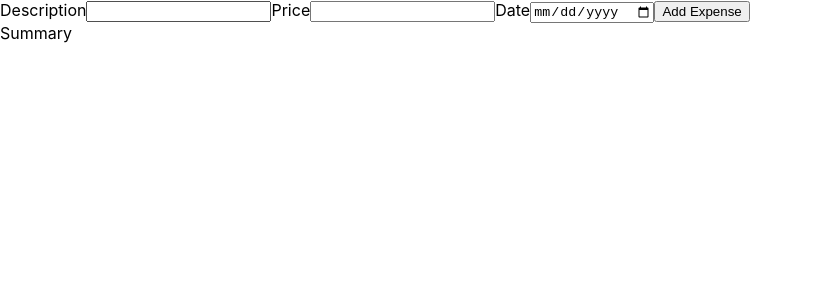
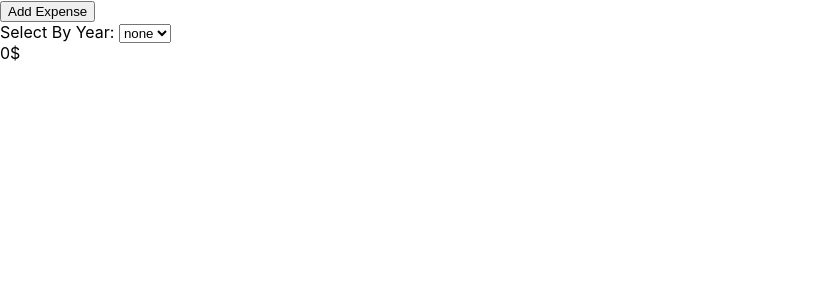
Before and after one commit to ceo991/expense-tracker, a React (Create React App) app: page / in a window 1280 px wide. Shown: the top 300 px of the page, without its empty margins (0-813 px from the left). Built offline with nearby package versions, Linux system fonts and the light colour scheme.

Commit message:
filter functionality added

```diff
--- a/src/App.js
+++ b/src/App.js
@@ -1,4 +1,4 @@
-import { useEffect, useRef, useState } from 'react';
+import { useEffect, useState } from 'react';
 import './App.css';
 import ExpenseForm from './components/ExpenseForm';
 import ExpenseItem from './components/ExpenseItem';
@@ -10,19 +10,29 @@ function App() {
 const[expense,setExpense] = useState({
   description: "",
   price: "",
-  date: ""
+  date: "",
+  year: ""
 })
+
+
+const[years,setYears] = useState(["none"])
+const[selectedYear,setSelectedYear] = useState("none")
 const[expenses,setExpenses] = useState([])
+const[theSum,setTheSum] = useState(0)
 const[total,setTtotal] = useState(0)
-
-// const descRef = useRef()
-// const dateRef = useRef()
-// const priceRef = useRef()
-
+const[willAdd,setWillAdd] = useState(false)
 
 // useEffect(()=>{
 //   console.log(roundStringNumberWithoutTrailingZeroes(0.57,1))//use this func to calculate percentage by months
 // })
+
+useEffect(()=>{
+  //console.log(expenses)
+  console.log(selectedYear)
+  let sumArr = selectedYear === "none" ? expenses : expenses.filter(expense => expense.year === selectedYear)
+  //console.log(sumArr.map(el=>parseInt(el.price)).reduce((previousValue, currentValue) => previousValue + currentValue, 0))
+  setTheSum(sumArr.map(el=>parseInt(el.price)).reduce((previousValue, currentValue) => previousValue + currentValue, 0))
+},[selectedYear,total])
 
 let handleDescription=(e)=>{
     const {value} = e.target
@@ -47,13 +57,18 @@ let handlePrice=(e)=>{
     })
   }
 }
+
 let handleDate=(e)=>{
   const {value} = e.target
+  let tempArr = [...value.split("-")]
   if(value){
+
     setExpense(prevExpense=>{
+
       return{
         ...prevExpense,
-        date: value
+        date: value,
+        year: tempArr[0]
       }
     })
   }
@@ -61,15 +76,20 @@ let handleDate=(e)=>{
 
 let addExpenseItem = (e,expense)=>{
   e.preventDefault()
-  console.log(e)
   if(expense){
-    setExpenses(prevExpenses=>{return [...prevExpenses,expense]})
+    setExpenses(prevExpenses=> [...prevExpenses,expense])
     setTtotal(prevTotal => prevTotal + parseInt(expense.price))
+    let tempArr = [...expense.date.split("-")]
+    if(years.indexOf(tempArr[0]) === -1){
+      setYears(prevYears=>[...prevYears,tempArr[0]])
+    }
     setExpense({
       description: "",
       price: "",
-      date: ""
+      date: "",
+      year: ""
     })
+    toggleExpenseForm()
   }
 }
 
@@ -78,7 +98,6 @@ let removeExpenseItem = (index)=>{
     let tempArr = [...expenses]
     tempArr.splice(index,1)
     setExpenses(tempArr)
-    console.log(expenses[index])
     setTtotal(prevTotal => prevTotal - expenses[index].price)
   }
 }
@@ -135,7 +154,9 @@ let roundStringNumberWithoutTrailingZeroes = function  (num, dp) {
   return parseFloat(finalNumber.replace(/0+$/, ''))
 }
 
-const singleExpense = expenses.map((exp,index)=>{
+let theArr = selectedYear === "none" ? expenses : expenses.filter(expense => expense.year === selectedYear)
+
+let singleExpense = theArr.map((exp,index)=>{
   return (
       <ExpenseItem
         key={uuidv4()}
@@ -149,17 +170,37 @@ const singleExpense = expenses.map((exp,index)=>{
   }
 )
 
+let handleYearChange=(e)=>{
+  const {value} = e.target
+  setSelectedYear(value)
+}
+
+let toggleExpenseForm=()=>{
+  setWillAdd(prevVal=>!prevVal)
+}
+
   return (
     <div id="app">
+        {
+        willAdd
+        ?
         <ExpenseForm
           setDescription={handleDescription}
           setPrice={handlePrice}
           setDate={handleDate}
           addExpense={addExpenseItem}
           currentExpense={expense}
+          cancel={toggleExpenseForm}
         />
-      <Summary />
-      {expenses.length>0 && singleExpense}
+        :
+        <button onClick={toggleExpenseForm} >Add Expense</button>
+        }
+
+      <Summary total={theSum} years={years} selectYear={handleYearChange} selectedYear={selectedYear}/>
+
+      {
+        expenses.length>0 && singleExpense
+      }
     </div>
   );
 }
--- a/src/components/ExpenseForm.js
+++ b/src/components/ExpenseForm.js
@@ -1,8 +1,8 @@
 
 export default function ExpenseForm(props) {
   return (
-    <div>
-      <form onSubmit={(e) => props.addExpense(e,props.currentExpense)}>
+    <div id="expenseForm">
+      <form onSubmit={(e) => props.addExpense(e,props.currentExpense)} style={{display: "inline"}}>
           <label htmlFor="description">Description</label>
           <input type="text" name="description" id="description" value={props.currentExpense.description} onChange={props.setDescription} required/>
 
@@ -12,8 +12,9 @@ export default function ExpenseForm(props) {
           <label htmlFor="date">Date</label>
           <input type="date" name="date" id="date" value={props.currentExpense.date} onChange={props.setDate} required/>
 
-          <button>Add Expense</button>
+          <button type="submit">Add</button>
       </form>
+      <button onClick={props.cancel}>Cancel</button>
     </div>
   )
 }
--- a/src/components/ExpenseItem.js
+++ b/src/components/ExpenseItem.js
@@ -1,11 +1,16 @@
 
- function ExpenseItem(props) {
+function ExpenseItem(props) {
+
+
+  //const month = new Date()
+
+
   return (
     <div>
       <div>{props.date}</div>
       <div>
         <h4>{props.description}</h4>
-        <p>{props.price}</p>
+        <p>{props.price}$</p>
       </div>
       <button onClick={()=>props.removeExpenseItem(props.index)}>X</button>
     </div>
--- a/src/components/Summary.js
+++ b/src/components/Summary.js
@@ -1,8 +1,28 @@
 import React from 'react'
+import { v4 as uuidv4 } from 'uuid';
 
-function Summary() {
+function Summary(props) {
+
+  //console.log(props.years)
+  //console.log(props.years.length > 1)
+
+  const opt = props.years.map(year=>{
+    //console.log(props.years.length>1? year : "none")
+    // return  <option value = {props.selectedYear} key={uuidv4()}> {props.selectedYear} </option>
+    let theValue =  props.years.length>1? year : "none"
+    return  <option value = {theValue} key={uuidv4()}> {theValue} </option>
+  })
+
   return (
-    <div>Summary</div>
+    <div>
+      <div>
+        <label htmlFor='years'>Select By Year: </label>
+        <select name="years" id="years" onChange={props.selectYear} value={props.selectedYear}>
+          {opt}
+        </select>
+      </div>
+      {props.total}$
+    </div>
   )
 }
 
```
Lines whose indentation alone changed are shown as unchanged.
